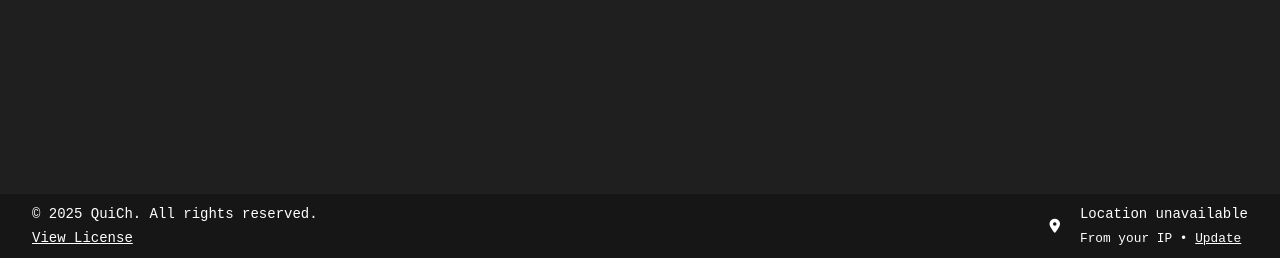
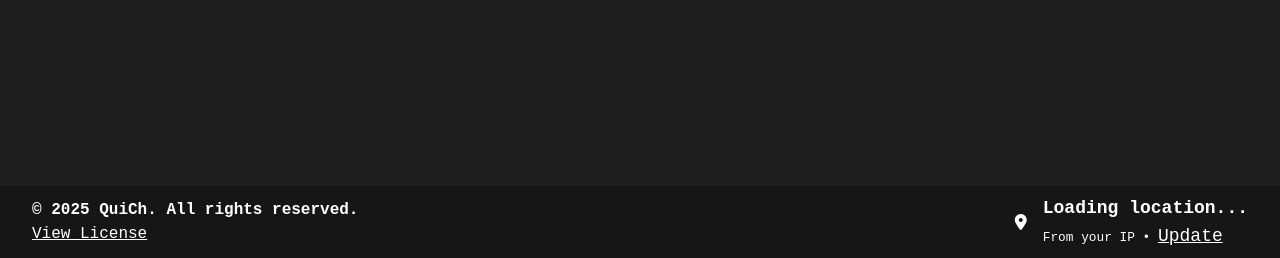
Before and after one commit to falcolnic/QuiCh, a FastAPI app: template app/templates/index.jinja2 in a window 1280 px wide. Shown: the part 542-800 px from the top of the page. Run offline with FastAPI, Linux system fonts and the light colour scheme; the template is opened without the code that fills it, so the values that code supplies are empty; some libraries are stand-ins or nearby versions.

Commit message:
added custom cursors, refactored routes

```diff
--- a/app/main.py
+++ b/app/main.py
@@ -15,7 +15,7 @@ from app.api.v1 import api_router
 from app.database import init_db
 from app.jinja_setup import jinja, templates
 from app.models.search import SearchModel
-from app.models.texts import IdeaModel, YoutubeModel
+from app.models.texts import IdeaModel
 from app.services.answer import answer_question
 from app.services.embeddings import embed
 
@@ -45,42 +45,14 @@ app = FastAPI(
     docs_url="/api/docs",
     lifespan=lifespan,
 )
-
 app.include_router(api_router)
 app.mount("/static", StaticFiles(directory="app/static"), name="static")
 
 
-@app.get("/")
-@jinja.page("index.jinja2")
-def index() -> None:
-    """This route serves the index.jinja2 template."""
-    ...
-
-
-@app.get("/blog")
-@jinja.page("blog.jinja2")
-def blog() -> None:
-    """This route serves the blog.jinja2 template."""
-    ...
-
-
-@app.get("/LICENSE")
-@jinja.page("LICENSE.jinja2")
-def license() -> dict:
-    license_text = """The MIT License (MIT) Copyright © 2025
-Permission is hereby granted, free of charge, to any person obtaining a copy of this software and associated documentation files (the “Software”), to deal in the Software without restriction, including without limitation the rights to use, copy, modify, merge, publish, distribute, sublicense, and/or sell copies of the Software, and to permit persons to whom the Software is furnished to do so, subject to the following conditions:
-The above copyright notice and this permission notice shall be included in all copies or substantial portions of the Software.
-THE SOFTWARE IS PROVIDED “AS IS”, WITHOUT WARRANTY OF ANY KIND, EXPRESS OR IMPLIED, INCLUDING BUT NOT LIMITED TO THE WARRANTIES OF MERCHANTABILITY, FITNESS FOR A PARTICULAR PURPOSE AND NONINFRINGEMENT. IN NO EVENT SHALL THE AUTHORS OR COPYRIGHT HOLDERS BE LIABLE FOR ANY CLAIM, DAMAGES OR OTHER LIABILITY, WHETHER IN AN ACTION OF CONTRACT, TORT OR OTHERWISE, ARISING FROM, OUT OF OR IN CONNECTION WITH THE SOFTWARE OR THE USE OR OTHER DEALINGS IN THE SOFTWARE.
-"""
-    return {"license": license_text}
-
-
-@app.get("/version")
-def version(db=Depends(get_db)) -> dict:
-    return {
-        "vss version": db.scalars(text("select vec_version();")),
-        "sqlite version": db.scalars(text("select sqlite_version();")),
-    }
+@app.exception_handler(404)
+def custom_404_handler(request: Request, exc: Exception) -> HTMLResponse:
+    """This route serves the 404.jinja2 template."""
+    return templates.TemplateResponse("404.jinja2", {"request": request})
 
 
 @app.get("/search")
@@ -146,15 +118,3 @@ async def search(
             for doc, rank in res
         ],
     }
-
-
-@app.get("/video")
-@jinja.page("search_items.jinja2")
-def video(video_id: str, db=Depends(get_db)):
-    db.sclar(select(YoutubeModel).filter_by(video_id=video_id))
-
-
-@app.exception_handler(404)
-async def custom_404_handler(request: Request, exc: Exception) -> HTMLResponse:
-    """This route serves the 404.jinja2 template."""
-    return templates.TemplateResponse("404.jinja2", {"request": request})
--- /dev/null
+++ b/app/static/styles/cursor.css
@@ -0,0 +1,15 @@
+body {
+    cursor: url('../default-cursor.png'), auto !important;
+}
+
+a {
+    cursor: url('../link-cursor.png'), pointer !important;
+}
+
+h1,h2,h3,h4,h5,h6,p,input,span {
+    cursor: url('../select-cursor.png'), text !important;
+}
+
+.cursor {
+    cursor: url('../select-cursor.png'), text !important;
+}
--- a/app/templates/404.jinja2
+++ b/app/templates/404.jinja2
@@ -4,6 +4,7 @@
     <meta charset="UTF-8">
     <meta name="viewport" content="width=device-width, initial-scale=1.0">
     <title>Page Not Found</title>
+    <link href="/static/styles/cursor.css" rel="stylesheet">
     <script src="https://unpkg.com/@lottiefiles/lottie-player@latest/dist/lottie-player.js"></script>
     <style>
         body {
--- a/app/templates/footer.jinja2
+++ b/app/templates/footer.jinja2
@@ -1,16 +1,16 @@
 <footer class="text-white py-2">
     <div class="d-flex justify-content-between align-items-center px-3">
-        <div style="animation: fadeInLeft 1s; ease-out;">
-            <span class="small">&copy; 2025 QuiCh. All rights reserved.</span>
+        <div class="cursor text-md space-y-1" style="animation: fadeInLeft 1s; ease-out;">
+            <span class="font-semibold">&copy; 2025 QuiCh. All rights reserved.</span>
             <br>
-            <a href="/LICENSE" class="text-white small underline">View License</a>
+            <a href="/LICENSE" class="transition-all duration-300 ease-out underline hover:text-orange-500">View License</a>
         </div>
-        <div class="d-flex align-items-center">
-            <i class="fas fa-map-marker-alt mr-5 small"></i>
+        <div class="d-flex align-items-center space-x-4">
+            <i class="fas fa-map-marker-alt text-md"></i>
             <div style="animation: fadeInLeft 1s; ease-out;">
-                <span id="user-location" class="small">Loading location...</span>
+                <span id="user-location cursor" class="text-lg font-semibold">Loading location...</span>
                 <br>
-                <small class="text-white">From your IP • <a href="#" id="update-location" class="text-white underline">Update</a></small>
+                <small class="text-white text-md cursor">From your IP • <a href="#" id="update-location" class="text-lg underline hover:text-orange-500 transition-all duration-300 ease-out">Update</a></small>
             </div>
         </div>
     </div>
@@ -41,7 +41,6 @@
             const { latitude, longitude } = position.coords;
             const res = await fetch(`https://nominatim.openstreetmap.org/reverse?format=json&lat=${latitude}&lon=${longitude}`);
             const locationData = await res.json();
-            console.log(locationData);
             const address = locationData.address;
             const displayName = [
                 address?.borough,
--- a/app/templates/index.jinja2
+++ b/app/templates/index.jinja2
@@ -5,6 +5,7 @@
 <link rel="icon" type="image/png" sizes="32x32" href="/static/favicon-32x32.png?v=1">
 <link rel="icon" type="image/png" sizes="16x16" href="/static/favicon-16x16.png?v=1">
 <link rel="manifest" href="/static/site.webmanifest?v=1">
+<link href="/static/styles/cursor.css" rel="stylesheet">
 {% endblock header %}
 
 {% block content %}
--- a/app/templates/navbar.jinja2
+++ b/app/templates/navbar.jinja2
@@ -1,6 +1,6 @@
 <!-- Navigation Bar -->
 
-<nav class="navbar navbar-expand-lg w-full shadow-orange">
+<nav class="navbar navbar-expand-lg w-full shadow-orange transition-all duration-300 ease-out">
     <div class="container-fluid">
         <div class="navbar-nav flex-row pl-6">
             <a class="nav-link px-6 text-[21px] text-black hover:text-orange-500" href="/">Home</a>
--- a/app/templates/search.jinja2
+++ b/app/templates/search.jinja2
@@ -6,7 +6,7 @@
     <div class="search-box">
         <i class="fas fa-search search-icon"></i>
         <form class="w-100" aria-label="Search" hx-boost="true" method="GET" action="/search">
-            <input type="search" name="term" class="search-input text-black" placeholder="Example: How to find my first SSRF?" aria-label="">
+            <input type="search" name="term" class="search-input text-black change-cursor" placeholder="Example: How to find my first SSRF?" aria-label="">
         </form>
     </div>
 </div>
```
Also changed, not shown: app/api/routers.py (added, +53 -0 lines), app/api/v1.py (+6 -4 lines), app/templates/blog.jinja2 (+4 -3 lines), app/static/default-cursor.png (added), app/static/link-cursor.png (added), app/static/select-cursor.png (added).
